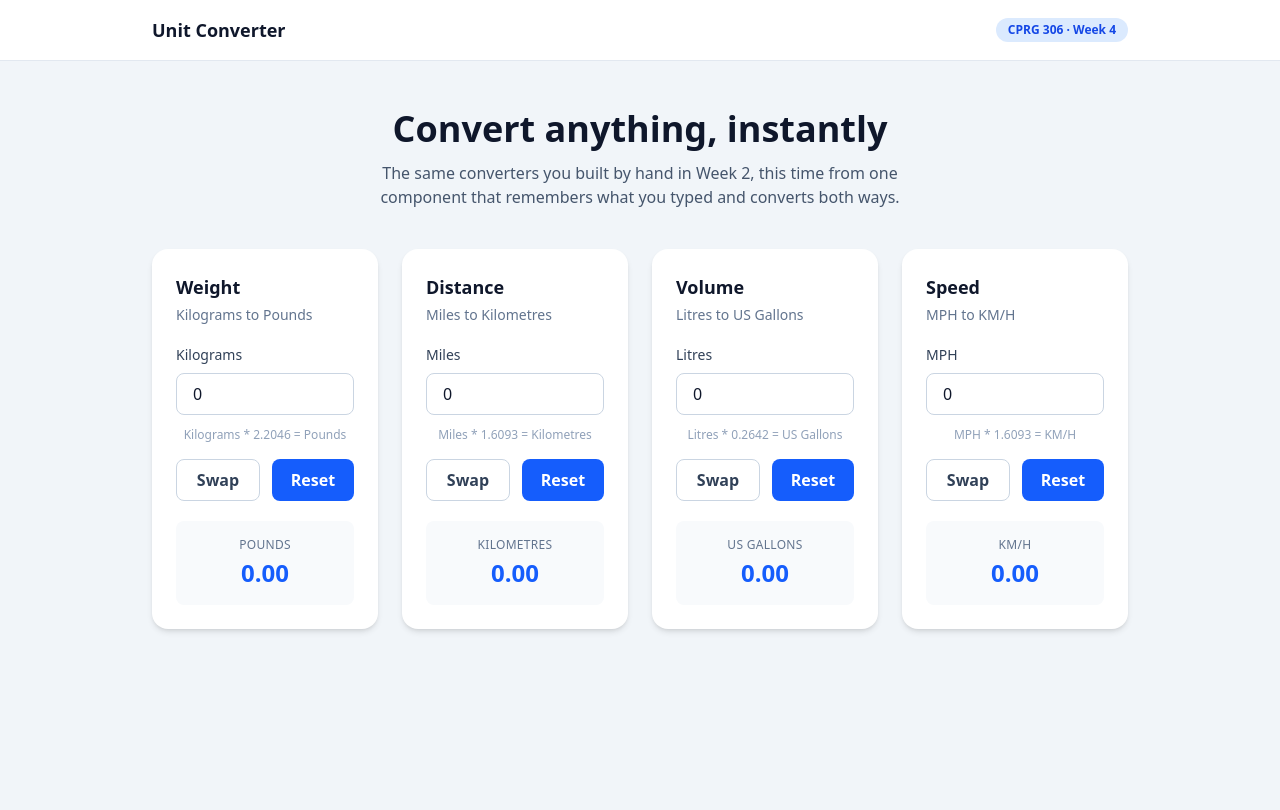
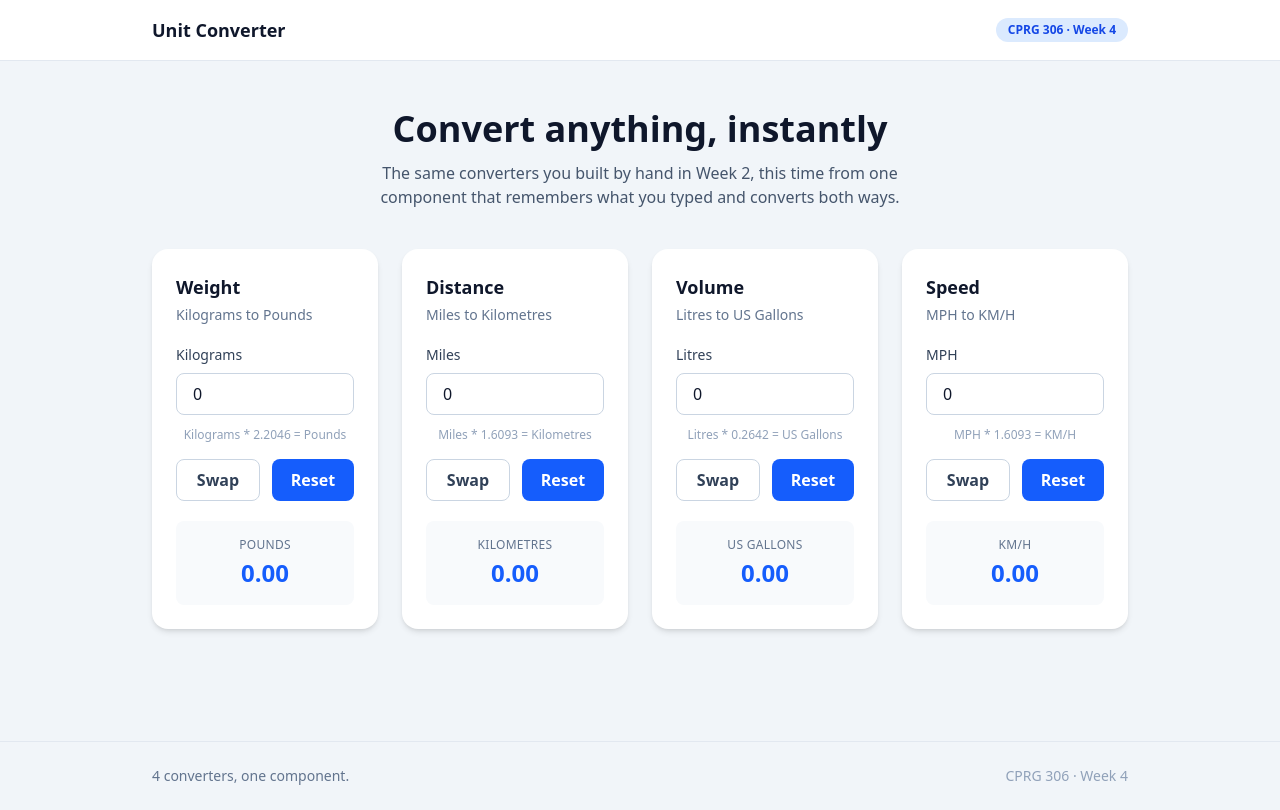
Before and after one commit to HellsMaximum/unit-converter-react, a Next.js app: page / in a window 1280 px wide. Built offline with nearby package versions, Linux system fonts and the light colour scheme.

Commit message:
added footer

```diff
--- a/app/layout.tsx
+++ b/app/layout.tsx
@@ -1,6 +1,9 @@
 import type { Metadata } from "next";
 import "./globals.css";
+
 import Navbar from "@/components/Navbar";
+import Footer from "@/components/Footer";
+
 export const metadata: Metadata = {
   title: "Unit Converter",
   description: "CPRG 306 Week 4 activity",
@@ -11,6 +14,7 @@
       <body className="bg-slate-100 min-h-screen">
         <Navbar />
         {children}
+        <Footer />
       </body>
     </html>
   );
--- /dev/null
+++ b/components/Footer.tsx
@@ -0,0 +1,17 @@
+import { converters } from "@/data/converters";
+const Footer = () => {
+  return (
+    <footer className="border-t border-slate-200 mt-16">
+      <div
+        className="max-w-5xl mx-auto px-6 py-6 flex items-center
+justify-between"
+      >
+        <p className="text-sm text-slate-500">
+          {converters.length} converters, one component.
+        </p>
+        <p className="text-sm text-slate-400">CPRG 306 · Week 4</p>
+      </div>
+    </footer>
+  );
+};
+export default Footer;
```
